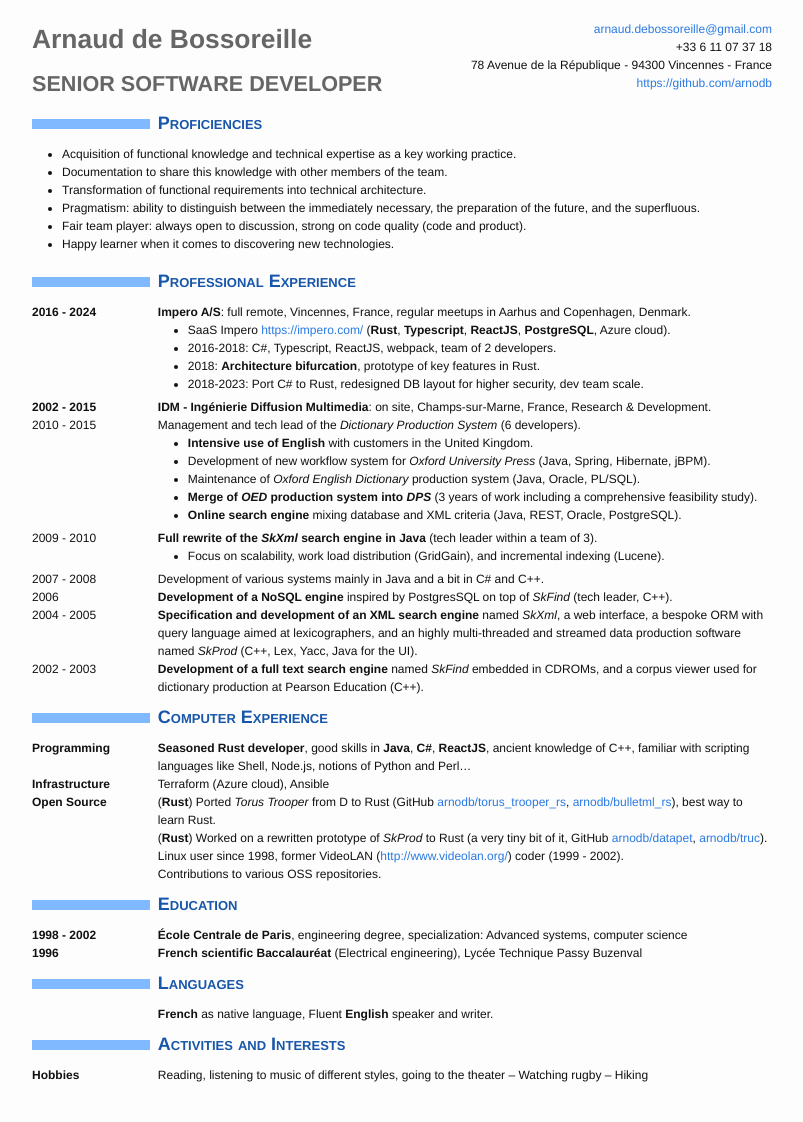
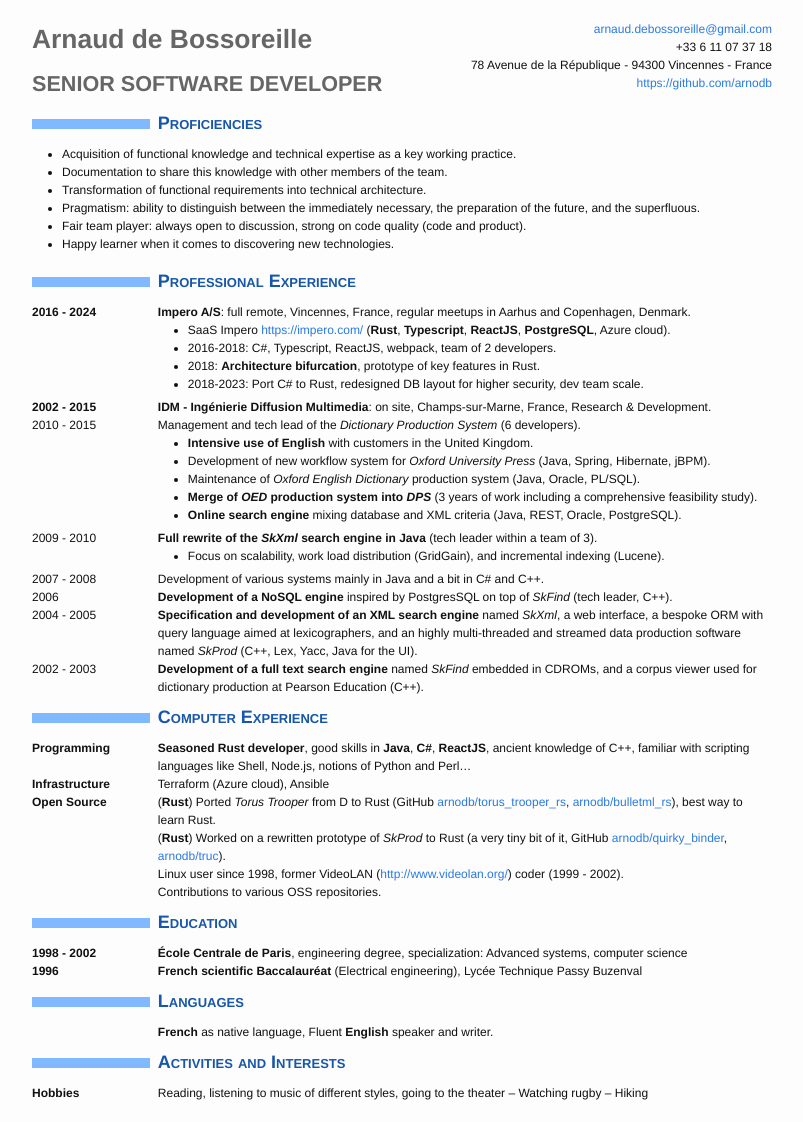
Before and after one commit to arnodb/arnodb.github.io, a Jekyll site: the page built from resume/en.md, in a window 1280 px wide. Shown: the whole page, without its empty margins (238-1041 px from the left). Built offline with Jekyll 4.4.1, drawn with Linux system fonts in a browser that asks for light colours.

Commit message:
Quirky Binder

```diff
--- a/resume/en.md
+++ b/resume/en.md
@@ -77,7 +77,7 @@ Computer Experience
 
 **Open Source**
 :   (**Rust**) Ported _Torus Trooper_ from D to Rust (GitHub [arnodb/torus_trooper_rs](https://github.com/arnodb/torus_trooper_rs), [arnodb/bulletml_rs](https://github.com/arnodb/bulletml_rs)), best way to learn Rust.
-:   (**Rust**) Worked on a rewritten prototype of _SkProd_ to Rust (a very tiny bit of it, GitHub [arnodb/datapet](https://github.com/arnodb/datapet), [arnodb/truc](https://github.com/arnodb/truc)).
+:   (**Rust**) Worked on a rewritten prototype of _SkProd_ to Rust (a very tiny bit of it, GitHub [arnodb/quirky_binder](https://github.com/arnodb/quirky_binder), [arnodb/truc](https://github.com/arnodb/truc)).
 :   Linux user since 1998, former VideoLAN (<http://www.videolan.org/>) coder (1999 - 2002).
 :   Contributions to various OSS repositories.
 
```
Also changed, not shown: resume/fr.md (+1 -1 lines).
